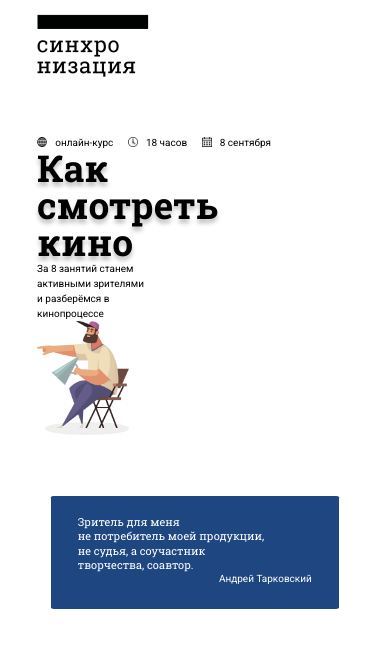
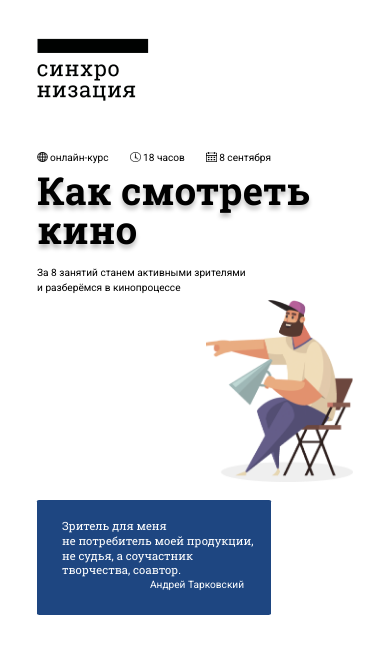
Before and after one commit to JudeSunstone/Filmschool, a plain HTML site: page index.html in a window 390 px wide. Drawn offline with Linux system fonts and the light colour scheme.

Commit message:
1section all ver done

```diff
--- a/index.html
+++ b/index.html
@@ -41,8 +41,7 @@
                             </p>
                         </div>
                         <div class="banner-main-img-wrapper">
-                            <div class="banner-main-shadow"></div>
-                            <img src="pictures/man.png" alt="banner filmschool man"
+                            <img src="pictures/man2.png" alt="banner filmschool man"
                             class="banner-main-img">
                         </div>
                     </div>
--- a/style.css
+++ b/style.css
@@ -7,7 +7,7 @@ body {
     margin: 0;
     padding: 0;
     font-family: 'Roboto', sans-serif;
-    font-size: 20px;
+    font-size: 1.4vw;/*20px/1440*/
 }
 p {
     margin: 0;
@@ -15,25 +15,29 @@ p {
 }
 
 .container {
-    max-width: 75vw; /*1078px;*/
+    max-width: 75vw; /*1078/1440px;*/
     margin: auto;
 }
-h1 {
-    font-size: 55px; /*или надо как-то иначе задать?*/
-    line-height: 56px;
+h2 {
+    font-size: 3.8vw; /*55px/1440*/
+    line-height: 3.9vw; /*56px/1440*/
     margin: 0;
     font-family: 'Roboto Slab', serif;
     font-weight: bold;
 }
 .logo {
     margin-top: 1.5vh;  /*21px*/
-    margin-bottom: 6.7vh; /*МАЛО! 97px/1440? или надо от высоты? а как ее высчитать?*/
+    margin-bottom: 6.7vh; /*по маетматике так 97px/1440
+    а по макету будто бы мало выглядит, почему?*/
     width: 8vw;
+}
+.banner {
+    margin-bottom: 12vw; /*173px*/
 }
 .banner-details {
     display: flex;
     justify-content: space-between;
-    width: 25vw; /*509px/1440 - 35vw но это много*/
+    width: 35vw; /*509px/1440*/
     line-height: 115%;
 }
 .banner-details-online,
@@ -42,97 +46,87 @@ h1 {
 .banner-main {
     display: flex;
 }
+.banner-main {
+    justify-content: space-between;
+}
 .banner-details img {
-    width: 22px; /*22/1072 - 2% - очень мало* 4.3% - 22/509 - тоже мало!*/
-    height: 22px;  /*?*/
-    margin-right: 8px;   /*от чего здесь отсчитывать и надо ли?*/
+    width: 1.5vw; /*22px/1440*/
+    height: 1.5vw;  /*22px/1440*/
+    margin-right: 0.6vw;   /*8px/1440*/
+}
+.banner-main-descr {
+    width: 40vw;
 }
 .banner-main-title {
     font-family: 'Roboto Slab', serif;
     font-weight: bold;
-    font-size: 80px; /*!*/
-    line-height: 81px; /*от чего считать?*/
-    text-shadow: 0px 4px 4px rgba(0, 0, 0, 0.25); /*а здесь пиксели останутся?*/
+    font-size: 5.5vw;  /*80px/1440*/
+    line-height: 5.6vw; /*81px/1440*/
+    text-shadow: 0px 4px 4px rgba(0, 0, 0, 0.25);
 }
 .banner-main-text {
     line-height: 150%;
-    width: 28vw; /*414px/1440
-    почему опять не получается то, что надо?*/
 }
-
-
-/*чтобы тень не уезжала надо ставить align items start*/
 .banner-main-img-wrapper {
     position: relative;
-    width: 21vw; /*304px/1440 - картинка получается огромная - почему?*/
+    /*margin-right: 17vw; /*256/1440*/
+    width: 21vw; /*304px/1440*/
+    margin-top: 1.25vw; /*18/1440*/
 }
 .banner-main-img {
     width: 100%;
     display: block;
-    z-index: 1;
-    position: relative;
-}
-.banner-main-shadow {
-    width: 91%;
-    height: 11.5%;
-    position: absolute;
-    right: 0;
-    bottom: -6%;
-    background-color: #EFEFEF;
-    border-radius: 100%;
 }
 .banner-quote {
-    margin-top: 67.5px; /*?*/
+    margin-top: 4.6vw; /*67.5px; считается от ширины*/
 }
 .banner-quote-wrapper {
-    width: 29vw; /*430px*/
+    width: 34vw; /*483px*/
     background: #1E4681;
-    border-radius: 1%; /*5px/430*/
+    border-radius: 1%; /*5px/430 процент от ширины карточки */
     color: #FFFFFF;
-    line-height: 32px; /*!*/
+    line-height: 2.2vw; /*32px*/
     margin: 0 auto;
-    padding: 19.4px 27px 24px 26.6px ; /*как их вычислять? от чего?*/
+    padding:  19.4px 27px 24px 25px /* 4% 5.6% 5% 5.5%; от ширины родителя-обертки?*/
 }
 .banner-quote-txt {
     margin: 0;
     font-family: 'Roboto Slab', serif;
-    font-size: 25px; /*!*/
+    font-size: 1.7vw; /*25px*/
+    width: 29.9vw; /*430px*/
 }
 .banner-quote-author {
     margin: 0;
     text-align: right;
+    font-size: 1.4vw; /*20px*/
 }
 
 /*tablet*/
 @media (min-width: 992px) and (max-width: 1279px) {
 
     .container {
-    max-width: 75vw; /* 622px сам контейнер, 834 - макет, что надо?)*/
+    max-width: 75vw; /*622px/834*/
     margin: 0 auto;
     }
     body {
-        font-size: 12px; /*!*/
+        font-size: 1.4vw; /*12px/834*/
     }
     .logo {
         width: 7.7vw;
-        /*отступы все еще не понимаю как задвать, но это вопрос выше уже был*/
+        margin-top: 2.6vw;
     }
     .banner {
-        margin-bottom: 100px; /*!*/
+        margin-bottom: 12vw; /*100px*/
     }
     .banner-details {
-        width: 32vw; /*270px/834 - как-то расплылось*/
+        width: 32vw;  /*228*/
         line-height: 115%;
     }
-    .banner-details img {
-        width: 12px;
-        height: 12px;
-    }
     .banner-main-descr {
-        width: 37vw; /*361px*/
+        width: 37vw;
     }
     .banner-main-title {
-        font-size: 46px; /*%? от чего считать?*/
+        font-size: 5.5vw;
         line-height: 101.38%;
     }
     .banner-main-text {
@@ -141,19 +135,12 @@ h1 {
     .banner-main-img-wrapper {
         width: 21vw; /*176,07px*/
     }
+
     .banner-quote-wrapper {
-        width: 29vw; /*280,11px/834 - 34vw должно быть, но не походит. почему?; */
+        width: 29vw;
         line-height: 130%;
-        /*радиус тоже надо поменять?*/
-    }
-    .banner-quote-txt {
-        font-size: 14px; /*!*/
-    }
-    .banner-quote-author {
-        font-size: 12px; /*!*/
     }
     h2 {
-        font-size: 32px; /*!*/
         line-height: 101.38%;
     }
 
@@ -167,47 +154,58 @@ h1 {
     margin: 0 auto;
     }
     body {
-        font-size: 10px; /*!*/
+        font-size: 2.6vw; /*10px*/
     }
     .logo {
-       width: 13vw; /*52,19px*/
+       width: 13vw; /*52,19px/375*/
+       margin-bottom: 12vw; /*45.2px*/
+       margin-top: 9.6vw; /*36*/
     }
     .banner {
-        margin-bottom: 100px; /*?*/
+        margin-bottom: 20vw; /*75.06px/375*/
     }
     .banner-details {
-        width: 60vw; /*227px / 375 - почему-то неправильно*/
+        width: 60vw; /*227px/375*/
         line-height: 115%;
     }
     .banner-details img {
-        width: 10.25px; /*!*/
-        height: 10.25px; /*!*/
+        width: 2.7vw; /*10.25px*/
+        height: 2.6vw; /* 9.79px*/
     }
     .banner-main {
         display: flex;
         flex-direction: column;
     }
     .banner-main-title {
-        font-size: 37px; /*!*/
-        width: 32vw;/*274px/375 - все неправильно*/
+        font-size: 9.9vw; /*37px*/
+        width: 70vw;/*265px/375*/
         line-height: 101.38%;
+        margin: 1.9vw 0 4vw 0 ; /*7 15*/
     }
+    .banner-main-text {
+        width: 55vw; /*210px*/
+    }
+    /*все картинки в блоках. vw картинка в блоке зависит от блока
+    потому менять надо блок, не картинку*/
     .banner-main-img-wrapper {
-        width: 29%;
-        text-align: right; /*почему не работает? как переместить картинку вбок?*/
+        width: 37.8vw; /*141,68px*/
+        margin-left: auto;
+        margin-right: 0;
     }
     .banner-quote-wrapper {
-        width: 60vw; /*225,36pх / 375 - */
+        margin-top: 10.3vw; /*38.64px*/
+        width: 60vw; /*225,36pх/375*/
         line-height: 130%;
-        box-sizing: content-box; /*почему именно так получается правильный размер?*/
+        margin: 0 0;
     }
     .banner-quote-txt {
-        font-size: 11px;
+        width: 60vw; /*225,36px*/
+        font-size: 2.9vw; /*11px*/
         line-height: 130%;
     }
     .banner-quote-author {
-        font-size: 10px;
         line-height: 130%;
+        font-size: 2.6vw; /*10px*/
     }
     h2 {
         font-size: 32px; /*!*/
```
Also changed, not shown: pictures/man.png (deleted), pictures/man2.png (added).
